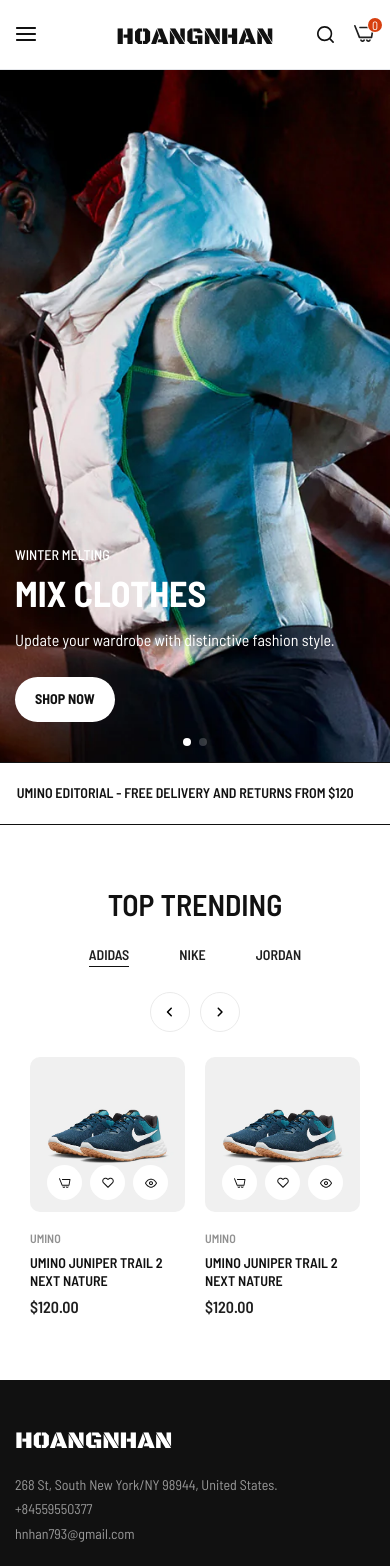
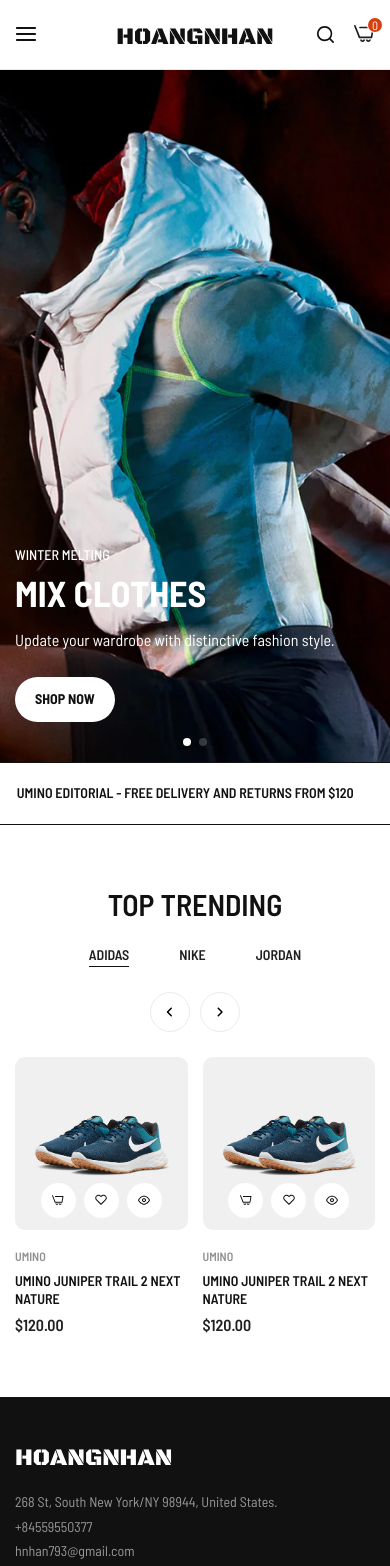
Before and after one commit to christianDev2k/hoangnhan_replica, a Next.js app: page / in a window 390 px wide. Shown: the top 1566 px of the page. Built offline with nearby package versions, Linux system fonts and the light colour scheme.

Commit message:
#3 Modify padding and responsive

```diff
--- a/src/app/components/styles/globals.css
+++ b/src/app/components/styles/globals.css
@@ -80,6 +80,7 @@
     /*Layout*/
     --space_between_section: 60px;
     --padding_x_section: 30px;
+    --padding_x_section_sm: 15px;
     --bls-container-fluid-width: 1600px;
 
     /*Product card*/
@@ -183,6 +184,13 @@
     padding: var(--space_between_section) var(--padding_x_section);
 }
 
+@media screen and (max-width: 1200px) {
+    .section {
+        padding-left: var(--padding_x_section_sm);
+        padding-right: var(--padding_x_section_sm);
+    }
+}
+
 .section-heading {
     text-transform: uppercase;
     text-align: center;
--- a/src/app/components/ui/ProductsSlider.tsx
+++ b/src/app/components/ui/ProductsSlider.tsx
@@ -17,9 +17,11 @@
                 breakpoints={ {
                     0: {
                         slidesPerView: 2,
+                        spaceBetween: 15,
                     },
                     768: {
                         slidesPerView: 3,
+                        spaceBetween: 20,
                     },
                     1200: {
                         slidesPerView: 4,
```
